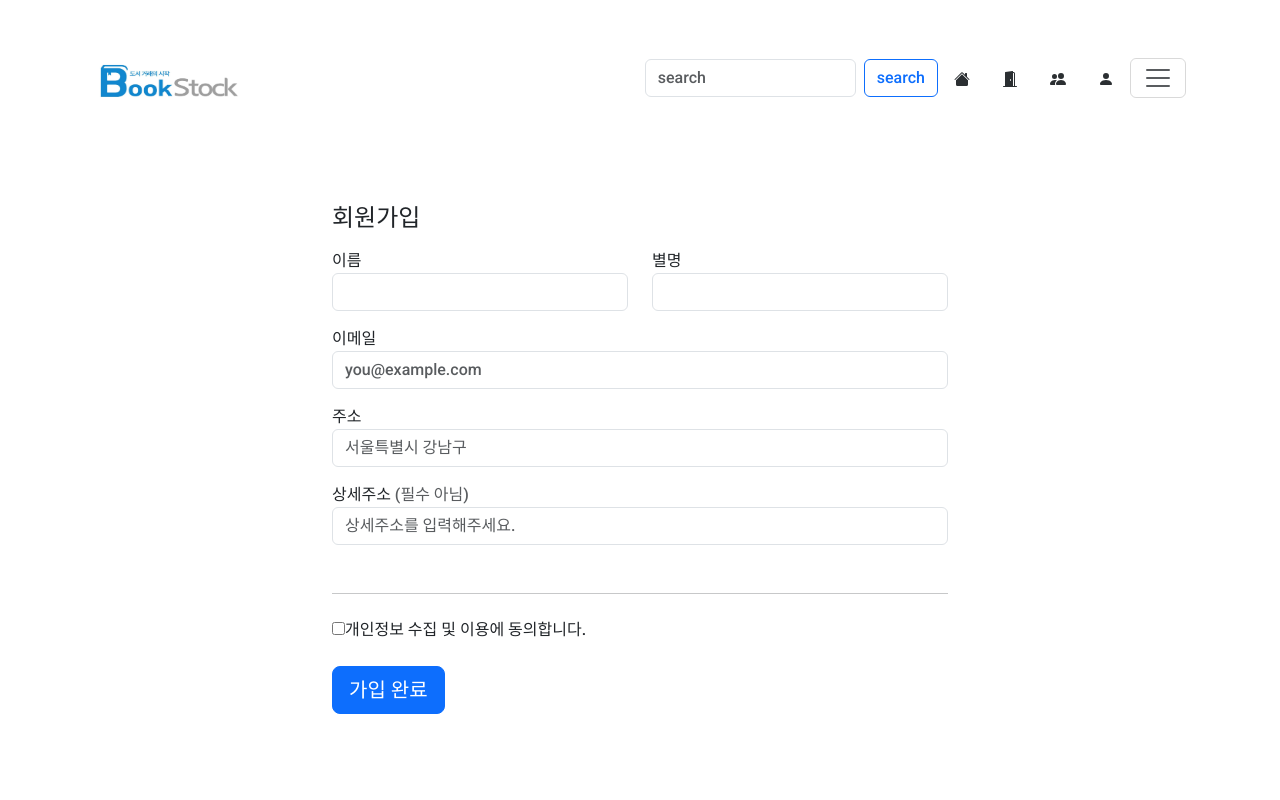
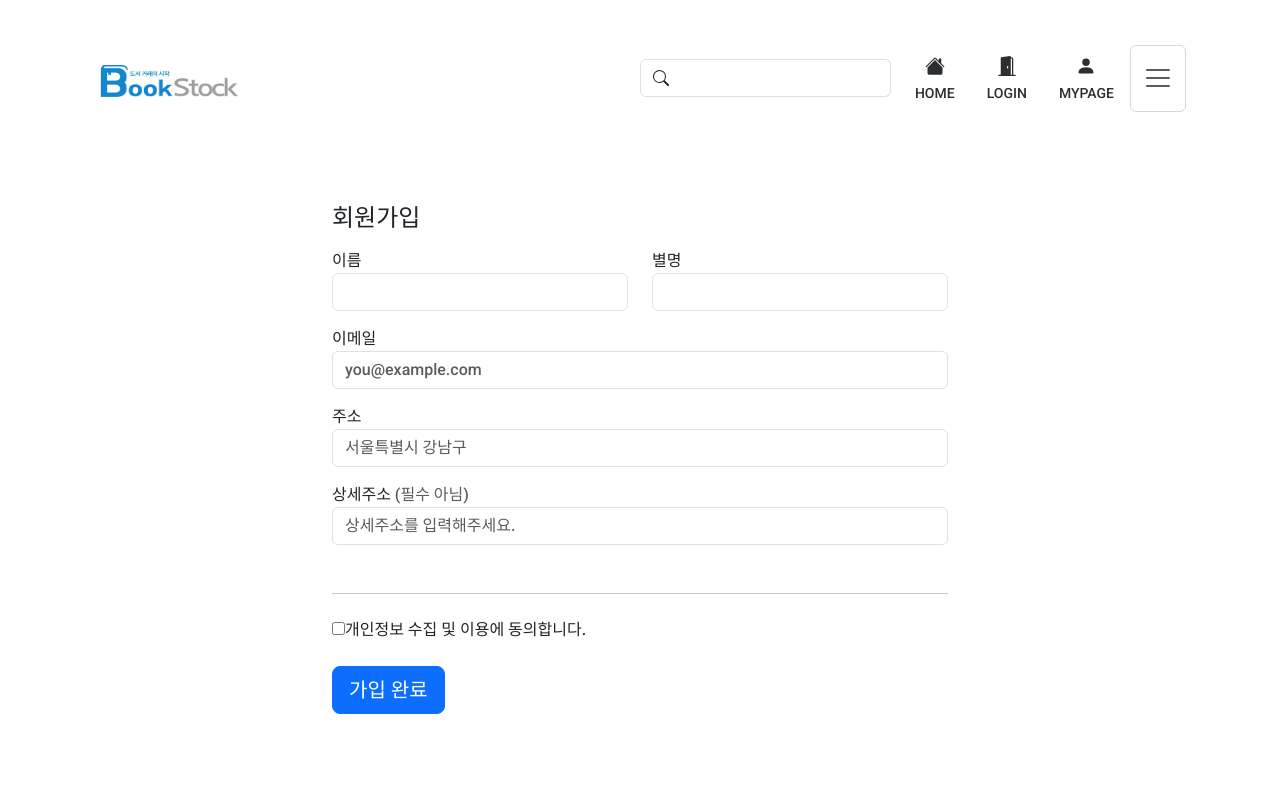
Before and after one commit to kimjun14/Bookstock, a React (Create React App) app in the folder bookstok-app/: page /register in a window 1280 px wide. Shown: the top 800 px of the page. Built offline with nearby package versions, Linux system fonts and the light colour scheme.

Commit message:
header.js/검색창,아이콘 수정/최한슬

```diff
--- a/bookstok-app/src/components/Layout/header.js
+++ b/bookstok-app/src/components/Layout/header.js
@@ -13,38 +13,51 @@ const Header = function () {
                     </a>
                     {/* <!-- searchbar --> */}
                     <form className="d-flex ms-auto" role="search">
-                <input className="form-control me-2" type="search" placeholder="search" />
-                <button className="btn btn-outline-primary" type="submit">search</button>
+                        <div className="input-group">
+                            <span className="input-group-text" style={{ backgroundColor: '#FFF' }}>
+                                <svg xmlns="http://www.w3.org/2000/svg" width="16" height="16" fill="currentColor" className="bi bi-search" viewBox="0 0 16 16">
+                                    <path d="M11.742 10.344a6.5 6.5 0 1 0-1.397 1.398h-.001c.03.04.062.078.098.115l3.85 3.85a1 1 0 0 0 1.415-1.414l-3.85-3.85a1.007 1.007 0 0 0-.115-.1zM12 6.5a5.5 5.5 0 1 1-11 0 5.5 5.5 0 0 1 11 0z" />
+                                </svg>
+                            </span>
+                            <input className="form-control me-2" type="search" placeholder="" style={{ borderLeft: 'none' }} />
+                        </div>
                     </form>
+
                     {/* <!-- headerNav --> */}
                     <ul className="nav justify-content-end">
                         <li className="nav-item">
-                <a className="nav-link active text-secondary-emphasis" href="/"> {/* 메인 화면 */}
-                    <svg xmlns="http://www.w3.org/2000/svg" width="16" height="16" fill="currentColor" className="bi bi-house-fill" viewBox="0 0 16 16">
-                        <path d="M8.707 1.5a1 1 0 0 0-1.414 0L.646 8.146a.5.5 0 0 0 .708.708L8 2.207l6.646 6.647a.5.5 0 0 0 .708-.708L13 5.793V2.5a.5.5 0 0 0-.5-.5h-1a.5.5 0 0 0-.5.5v1.293L8.707 1.5Z"/>
-                        <path d="m8 3.293 6 6V13.5a1.5 1.5 0 0 1-1.5 1.5h-9A1.5 1.5 0 0 1 2 13.5V9.293l6-6Z"/>
+                            <a className="nav-link active text-secondary-emphasis" href="/" style={{ display: 'flex', flexDirection: 'column', alignItems: 'center', marginTop: '3px' }}> {/* 메인 화면 */}
+                                <svg xmlns="http://www.w3.org/2000/svg" width="20" height="20" fill="currentColor" className="bi bi-house-fill" viewBox="0 0 16 16">
+                                    <path d="M8.707 1.5a1 1 0 0 0-1.414 0L.646 8.146a.5.5 0 0 0 .708.708L8 2.207l6.646 6.647a.5.5 0 0 0 .708-.708L13 5.793V2.5a.5.5 0 0 0-.5-.5h-1a.5.5 0 0 0-.5.5v1.293L8.707 1.5Z" />
+                                    <path d="m8 3.293 6 6V13.5a1.5 1.5 0 0 1-1.5 1.5h-9A1.5 1.5 0 0 1 2 13.5V9.293l6-6Z" />
                                 </svg>
+                                <span style={{ fontSize: '14px', marginTop: '7px' }}>HOME</span>
                             </a>
                         </li>
                         <li className="nav-item">
-                <a className="nav-link text-secondary-emphasis" href="/signin"> {/* 로그인 */}
-                    <svg xmlns="http://www.w3.org/2000/svg" width="16" height="16" fill="currentColor" className="bi bi-door-open-fill" viewBox="0 0 16 16">
-                        <path d="M1.5 15a.5.5 0 0 0 0 1h13a.5.5 0 0 0 0-1H13V2.5A1.5 1.5 0 0 0 11.5 1H11V.5a.5.5 0 0 0-.57-.495l-7 1A.5.5 0 0 0 3 1.5V15H1.5zM11 2h.5a.5.5 0 0 1 .5.5V15h-1V2zm-2.5 8c-.276 0-.5-.448-.5-1s.224-1 .5-1 .5.448.5 1-.224 1-.5 1z"/>
+                            <a className="nav-link text-secondary-emphasis" href="/signin" style={{ display: 'flex', flexDirection: 'column', alignItems: 'center', marginTop: '3px' }}>
+                                <svg xmlns="http://www.w3.org/2000/svg" width="20" height="20" fill="currentColor" className="bi bi-door-open-fill" viewBox="0 0 16 16">
+                                    <path d="M1.5 15a.5.5 0 0 0 0 1h13a.5.5 0 0 0 0-1H13V2.5A1.5 1.5 0 0 0 11.5 1H11V.5a.5.5 0 0 0-.57-.495l-7 1A.5.5 0 0 0 3 1.5V15H1.5zM11 2h.5a.5.5 0 0 1 .5.5V15h-1V2zm-2.5 8c-.276 0-.5-.448-.5-1s.224-1 .5-1 .5.448.5 1-.224 1-.5 1z" />
                                 </svg>
+                                <span style={{ fontSize: '14px', marginTop: '7px' }}>LOGIN</span>
                             </a>
                         </li>
+
+                        {/* <li className="nav-item">
+                            <a className="nav-link text-secondary-emphasis" href="/register"> {/* 회원 가입 */}
+                        {/* <svg xmlns="http://www.w3.org/2000/svg" width="20" height="20" fill="currentColor" className="bi bi-people-fill" viewBox="0 0 16 16">
+                                    <path d="M7 14s-1 0-1-1 1-4 5-4 5 3 5 4-1 1-1 1H7Zm4-6a3 3 0 1 0 0-6 3 3 0 0 0 0 6Zm-5.784 6A2.238 2.238 0 0 1 5 13c0-1.355.68-2.75 1.936-3.72A6.325 6.325 0 0 0 5 9c-4 0-5 3-5 4s1 1 1 1h4.216ZM4.5 8a2.5 2.5 0 1 0 0-5 2.5 2.5 0 0 0 0 5Z" />
+                                </svg>
+                                <br />마이페이지
+                            </a>
+                        </li> */}
                         <li className="nav-item">
-                <a className="nav-link text-secondary-emphasis" href="/register"> {/* 회원 가입 */}
-                    <svg xmlns="http://www.w3.org/2000/svg" width="16" height="16" fill="currentColor" className="bi bi-people-fill" viewBox="0 0 16 16">
-                        <path d="M7 14s-1 0-1-1 1-4 5-4 5 3 5 4-1 1-1 1H7Zm4-6a3 3 0 1 0 0-6 3 3 0 0 0 0 6Zm-5.784 6A2.238 2.238 0 0 1 5 13c0-1.355.68-2.75 1.936-3.72A6.325 6.325 0 0 0 5 9c-4 0-5 3-5 4s1 1 1 1h4.216ZM4.5 8a2.5 2.5 0 1 0 0-5 2.5 2.5 0 0 0 0 5Z"/>
+                            <a className="nav-link text-secondary-emphasis" href="/" style={{ display: 'flex', flexDirection: 'column', alignItems: 'center', marginTop: '3px' }}> {/* 마이 페이지 */}
+                                <svg xmlns="http://www.w3.org/2000/svg" width="20" height="20" fill="currentColor" className="bi bi-person-fill" viewBox="0 0 16 16">
+                                    <path d="M3 14s-1 0-1-1 1-4 6-4 6 3 6 4-1 1-1 1H3Zm5-6a3 3 0 1 0 0-6 3 3 0 0 0 0 6Z" />
                                 </svg>
-                </a>
-                </li>
-                <li className="nav-item">
-                    <a className="nav-link text-secondary-emphasis" href="/"> {/* 마이 페이지 */}
-                        <svg xmlns="http://www.w3.org/2000/svg" width="16" height="16" fill="currentColor" className="bi bi-person-fill" viewBox="0 0 16 16">
-                            <path d="M3 14s-1 0-1-1 1-4 6-4 6 3 6 4-1 1-1 1H3Zm5-6a3 3 0 1 0 0-6 3 3 0 0 0 0 6Z"/>
-                        </svg>
+                                <span style={{ fontSize: '14px', marginTop: '7px' }}>MYPAGE</span>
+
                             </a>
                         </li>
                         <div className="collapse" id="navbarToggleExternalContent" data-bs-theme="bg-white">
@@ -53,8 +66,9 @@ const Header = function () {
                                 <span className="text-body-tertiary">Toggleable via the navbar brand.</span>
                             </div>
                         </div>
-                <button className="navbar-toggler" type="button" data-bs-toggle="collapse" data-bs-target="#navbarToggleExternalContent" aria-controls="navbarToggleExternalContent" aria-expanded="false" aria-label="Toggle navigation">
-                    <span className="navbar-toggler-icon"></span>
+
+                        <button className="navbar-toggler" type="button" data-bs-toggle="collapse" data-bs-target="#navbarToggleExternalContent" aria-controls="navbarToggleExternalContent" aria-expanded="false" aria-label="Toggle navigation" >
+                            <span className="navbar-toggler-icon" ></span>
                         </button>
                     </ul>
                 </div>
```
Lines whose indentation alone changed are shown as unchanged.
